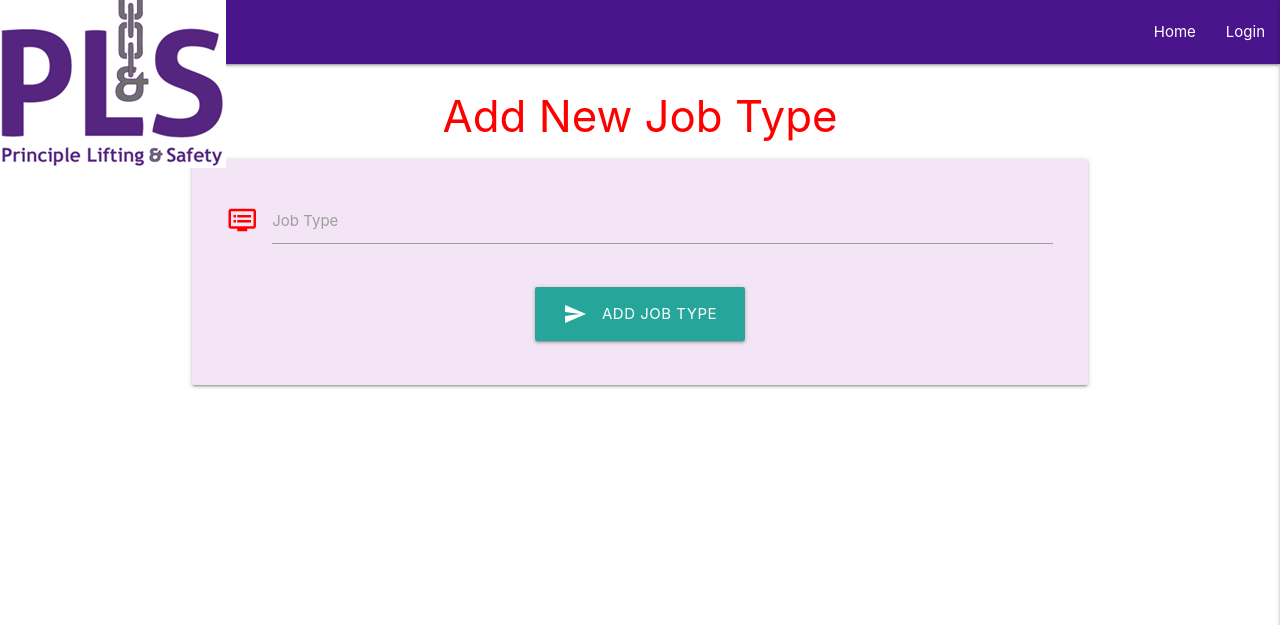
After one commit to starranuk/worklist, a Flask app: page /add_job_type in a window 1280 px wide. The commit adds this page. Shown: the top 625 px of the page. Run offline with Flask 2, Linux system fonts and the light colour scheme; some libraries are stand-ins or nearby versions.

```diff
--- a/app.py
+++ b/app.py
@@ -159,6 +159,11 @@ def get_job_type():
     job_type = list(mongo.db.job_type.find().sort("job_type_name", 1))
     return render_template("job_type.html", job_type=job_type)
 
+
+@app.route("/add_job_type")
+def add_job_type():
+    return render_template("add_job_type.html")
+
 if __name__ == "__main__":
     app.run(host=os.environ.get("IP"),
             port=int(os.environ.get("PORT")),
--- /dev/null
+++ b/templates/add_job_type.html
@@ -0,0 +1,29 @@
+{% extends "base.html" %}
+{% block content %}
+
+  <h3 class="center-align">Add New Job Type</h3>
+
+  <div class="row card-panel purple lighten-5">
+      <form class="col s12" method="POST" action="{{ url_for('add_job_type') }}">
+
+      <!-- Add New Job Type Name -->
+      <div class="row">
+        <div class="input-field col s12">
+          <i class="material-icons prefix">dvr</i>
+          <input id="job_type_name" name="job_type_name" minlength="5" maxlength="30"
+          type="text" class="validate" required>
+          <label for="job_type_name">Job Type</label>
+        </div>
+      </div>
+
+    <!-- Create Job Button -->
+    <div class="row">
+      <div class="col s12 center-align">
+        <button type="submit" class="waves-effect waves-light btn-large">
+          <i class="material-icons left">send</i>Add Job Type</button>
+      </div>
+    </div>
+  </form>
+</div>
+
+{% endblock %}
--- a/templates/job_type.html
+++ b/templates/job_type.html
@@ -2,6 +2,11 @@
 {% block content %}
 
     <h3 class="center-align">Manage Job Types</h3>
+
+    <div class="row">
+      <div class="col s12 center-align"></div>
+      <a href="{{ url_for('add_job_type) }}" ></a><a class="btn-small"><i class="material-icons left"></i>Add New Job Type</a>
+    </div>
 
     <div class="row">
         {% for job_types in job_type %}
--- a/templates/jobs.html
+++ b/templates/jobs.html
@@ -10,7 +10,7 @@
             <div class="col s4">
                 <i class="material-icons">view_day</i>
                 {% if session.user|lower == job.created_by|lower %}
-                <a href="{{ url_for('edit_job', job_id=job._id) }}" <a class="btn-small"><i class="material-icons left"></i>Edit Job</a>
+                <a href="{{ url_for('edit_job', job_id=job._id) }}" ></a><a class="btn-small"><i class="material-icons left"></i>Edit Job</a>
                 {% endif %}
             </div>
             <div class="col s9">
```
